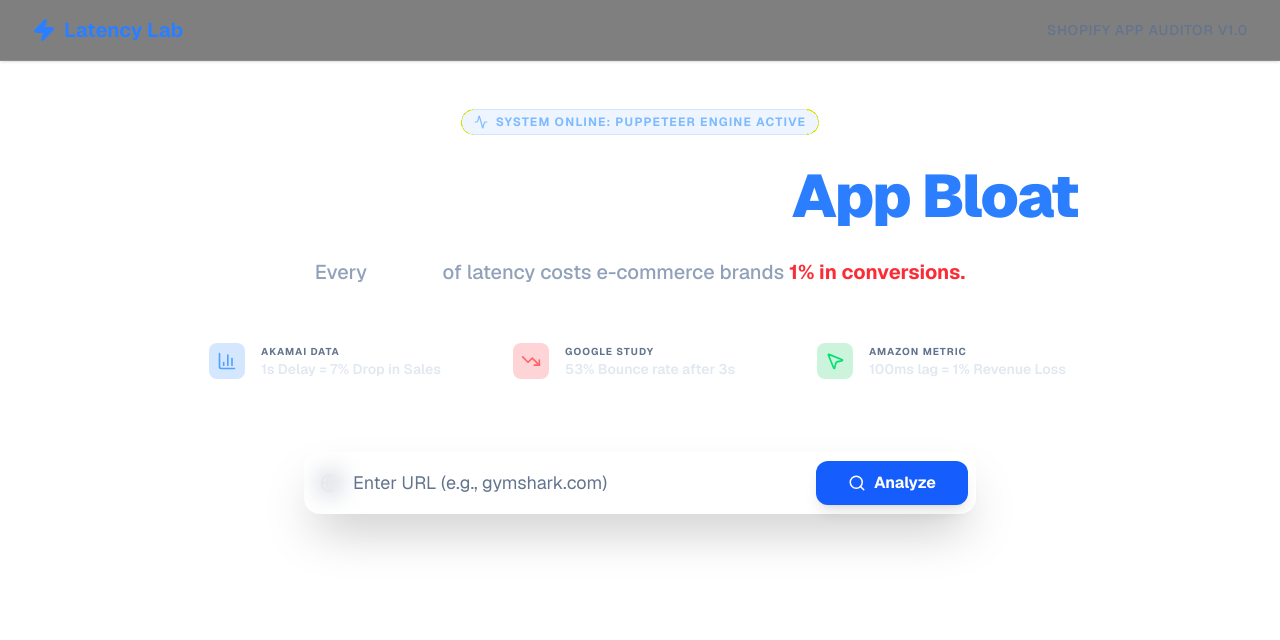
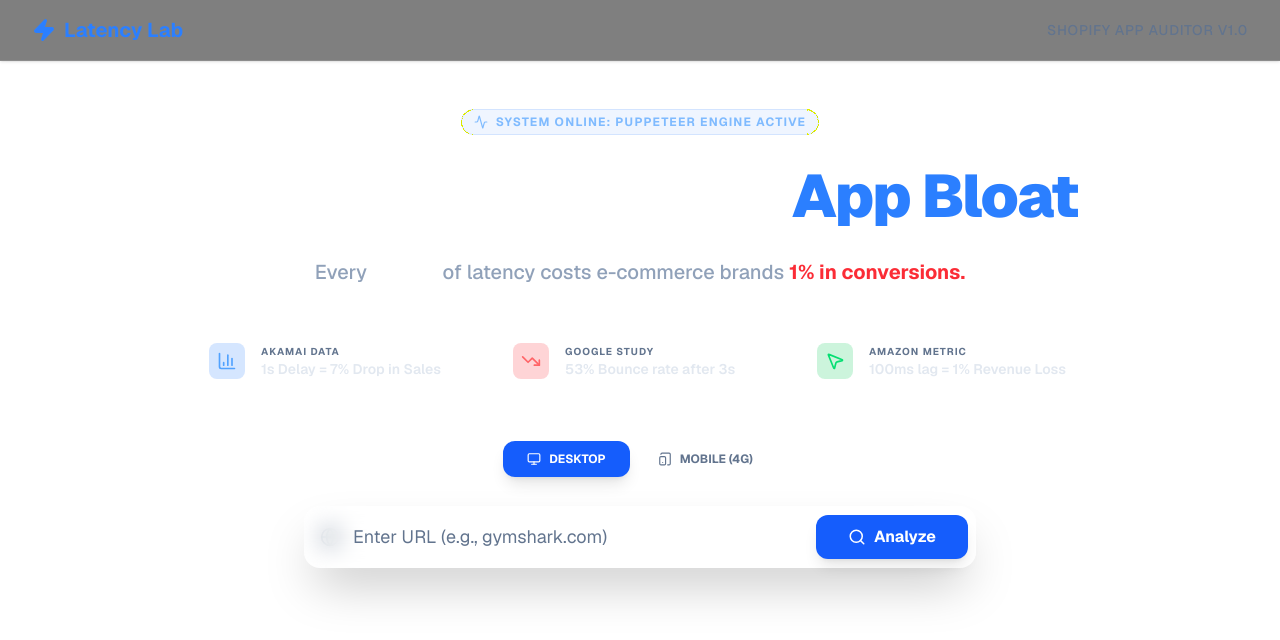
Before and after one commit to manavkr0710/latency-lab, a Next.js app in the folder frontend/: page / in a window 1280 px wide. Shown: the top 640 px of the page. Built offline with nearby package versions, Linux system fonts and the light colour scheme.

Commit message:
feat(frontend): added device toggle to emulate speeds

```diff
--- a/frontend/app/page.tsx
+++ b/frontend/app/page.tsx
@@ -1,6 +1,6 @@
 "use client";
 import { useState } from 'react';
-import { Search, Zap, AlertTriangle, Globe, Activity, Info, BarChart3, TrendingDown, MousePointer2 } from 'lucide-react';
+import { Search, Zap, AlertTriangle, Globe, Activity, Info, BarChart3, TrendingDown, MousePointer2, Monitor, TabletSmartphone } from 'lucide-react';
 
 // Advice database for recommendations
 const ADVICE_DB: Record<string, { label: string; tip: string; color: string }> = {
@@ -24,6 +24,7 @@ export default function Home() {
   const [loading, setLoading] = useState(false);
   const [results, setResults] = useState<any>(null);
   const [monthlyRevenue, setMonthlyRevenue] = useState(100000);
+  const [device, setDevice] = useState<'desktop' | 'mobile'>('desktop');
 
   const calculateRevenueLoss = (latency: number) => {
     const impactPercentage = (latency / 1000) * 0.10;
@@ -42,7 +43,7 @@ export default function Home() {
     setResults(null);
 
     try {
-      const response = await fetch(`http://localhost:3001/audit?url=${url}`);
+      const response = await fetch(`http://localhost:3001/audit?url=${url}&device=${device}`);
       const data = await response.json();
 
       if (!response.ok) {
@@ -57,7 +58,6 @@ export default function Home() {
     }
   };
 
-  // calculate cumulative latency for the new Bloat metric
   const totalBloat = results?.slowestApps?.reduce((acc: number, app: any) => acc + app.ms, 0) || 0;
 
   return (
@@ -86,6 +86,7 @@ export default function Home() {
             </p>
           </div>
 
+          {/*Industry Benchmarks */}
           <div className="grid grid-cols-1 md:grid-cols-3 gap-4 max-w-4xl mx-auto">
             <div className="bg-white/5 border border-white/10 p-4 rounded-2xl backdrop-blur-sm flex items-center gap-4 text-left hover:bg-white/10 transition-colors">
               <div className="bg-blue-500/20 p-2 rounded-lg text-blue-400"><BarChart3 size={20} /></div>
@@ -110,7 +111,26 @@ export default function Home() {
             </div>
           </div>
 
-          <div className="max-w-2xl mx-auto relative flex items-center group pt-4">
+          <div className="max-w-2xl mx-auto space-y-6">
+            {/* Device Selection Toggle */}
+            <div className="flex justify-center">
+              <div className="bg-white/5 p-1 rounded-2xl border border-white/10 flex gap-1">
+                <button
+                  onClick={() => setDevice('desktop')}
+                  className={`flex items-center gap-2 px-6 py-2.5 rounded-xl font-bold text-xs transition-all ${device === 'desktop' ? 'bg-blue-600 text-white shadow-lg' : 'text-slate-500 hover:text-slate-300'}`}
+                >
+                  <Monitor size={14} /> DESKTOP
+                </button>
+                <button
+                  onClick={() => setDevice('mobile')}
+                  className={`flex items-center gap-2 px-6 py-2.5 rounded-xl font-bold text-xs transition-all ${device === 'mobile' ? 'bg-blue-600 text-white shadow-lg' : 'text-slate-500 hover:text-slate-300'}`}
+                >
+                  <TabletSmartphone size={14} /> MOBILE (4G)
+                </button>
+              </div>
+            </div>
+
+            <div className="relative flex items-center group">
               <Globe className="absolute left-4 text-slate-500 group-focus-within:text-blue-500 transition-colors" size={20} />
               <input
                 type="text"
@@ -127,6 +147,7 @@ export default function Home() {
                 {loading ? <Activity className="animate-spin" size={18} /> : <Search size={18} />}
                 {loading ? 'Analyzing...' : 'Analyze'}
               </button>
+            </div>
           </div>
         </section>
 
@@ -162,7 +183,7 @@ export default function Home() {
             </div>
 
             <div className="grid grid-cols-1 md:grid-cols-3 gap-6">
-              {/* Card 1: Slowest Individual App (Now on the Left) */}
+              {/* Slowest Individual App */}
               <div className="bg-white p-6 rounded-3xl shadow-sm border border-slate-100 flex items-center justify-between group hover:border-red-200 transition-all">
                 <div className="text-left">
                   <p className="text-xs text-slate-500 font-bold uppercase tracking-wider mb-1">Slowest Individual App</p>
@@ -174,7 +195,7 @@ export default function Home() {
                 </div>
               </div>
 
-              {/* Card 2: Total Script Bloat (Now in the Middle) */}
+              {/* Total Script Bloat */}
               <div className="bg-white p-6 rounded-3xl shadow-sm border border-slate-100 flex items-center justify-between group hover:border-blue-200 transition-all">
                 <div className="text-left">
                   <p className="text-xs text-slate-500 font-bold uppercase tracking-wider mb-1">Total Script Bloat</p>
@@ -186,7 +207,7 @@ export default function Home() {
                 </div>
               </div>
 
-              {/* Card 3: Revenue Loss (Remains on the Right as the Final Consequence) */}
+              {/* Revenue Loss */}
               <div className="bg-white p-6 rounded-3xl shadow-sm border border-red-100 flex items-center justify-between group relative transition-all">
                 <div className="text-left">
                   <div className="flex items-center gap-2 mb-1">
@@ -209,7 +230,6 @@ export default function Home() {
               </div>
             </div>
 
-            {/* Table */}
             <div className="bg-white rounded-3xl shadow-sm border border-slate-200 overflow-hidden text-slate-900">
               <div className="px-6 py-5 border-b border-slate-100 bg-slate-50 flex justify-between items-center">
                 <h4 className="font-bold text-slate-800 flex items-center gap-2">
```
Lines whose indentation alone changed are shown as unchanged.
